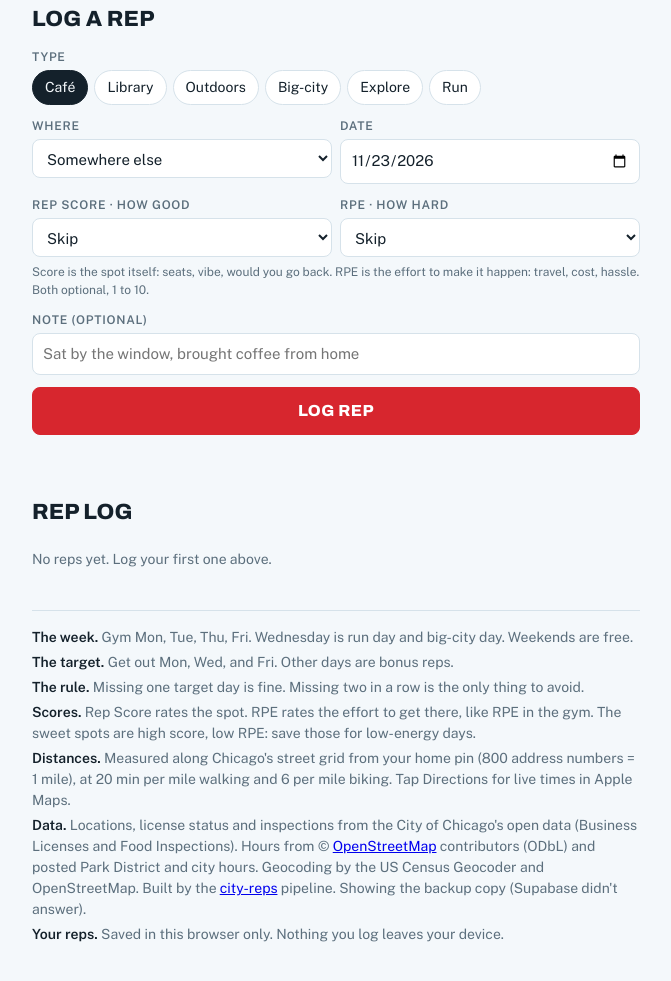
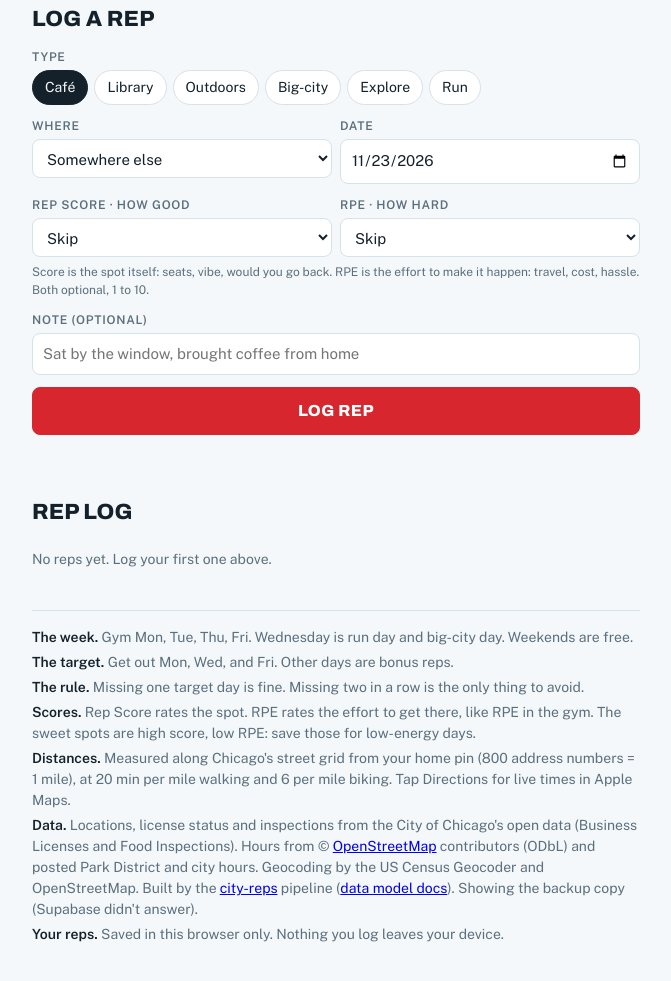
Before and after one commit to npsubaric/city-reps, a plain HTML site: page app/index.html in a window 1280 px wide. Shown: the part 7375-8356 px from the top of the page, without its empty margins (304-975 px from the left). Drawn offline with nearby package versions, Linux system fonts and the light colour scheme; a script that the page names is missing; files whose address does not match are found by name.

Commit message:
Publish dbt docs to GitHub Pages at /docs
- The deploy workflow runs `dbt docs generate --static` and serves it at
  /city-reps/docs, with column types read from Supabase
- Add a project overview as the docs landing page
- Link the docs from the app footer and the README

Co-Authored-By: Claude Opus 5.5 <noreply@anthropic.com>
Claude-Session: https://claude.ai/code/session_01NTMRLEGqVrcyP79Nb9SwJU

```diff
--- a/app/index.html
+++ b/app/index.html
@@ -279,7 +279,7 @@ form{display:flex;flex-direction:column;gap:12px}
     <div><b>The rule.</b> Missing one target day is fine. Missing two in a row is the only thing to avoid.</div>
     <div><b>Scores.</b> Rep Score rates the spot. RPE rates the effort to get there, like RPE in the gym. The sweet spots are high score, low RPE: save those for low-energy days.</div>
     <div><b>Distances.</b> Measured along Chicago's street grid from your home pin (800 address numbers = 1 mile), at 20 min per mile walking and 6 per mile biking. Tap Directions for live times in Apple Maps.</div>
-    <div><b>Data.</b> Locations, license status and inspections from the City of Chicago's open data (Business Licenses and Food Inspections). Hours from © <a href="https://www.openstreetmap.org/copyright" target="_blank" rel="noopener">OpenStreetMap</a> contributors (ODbL) and posted Park District and city hours. Geocoding by the US Census Geocoder and OpenStreetMap. Built by the <a href="https://github.com/npsubaric/city-reps" target="_blank" rel="noopener">city-reps</a> pipeline. <span id="dataAsOf"></span></div>
+    <div><b>Data.</b> Locations, license status and inspections from the City of Chicago's open data (Business Licenses and Food Inspections). Hours from © <a href="https://www.openstreetmap.org/copyright" target="_blank" rel="noopener">OpenStreetMap</a> contributors (ODbL) and posted Park District and city hours. Geocoding by the US Census Geocoder and OpenStreetMap. Built by the <a href="https://github.com/npsubaric/city-reps" target="_blank" rel="noopener">city-reps</a> pipeline (<a href="docs/" target="_blank" rel="noopener">data model docs</a>). <span id="dataAsOf"></span></div>
     <div><b>Your reps.</b> Saved in this browser only. Nothing you log leaves your device.</div>
   </div>
 </div>
```
Also changed, not shown: 3 other files.
